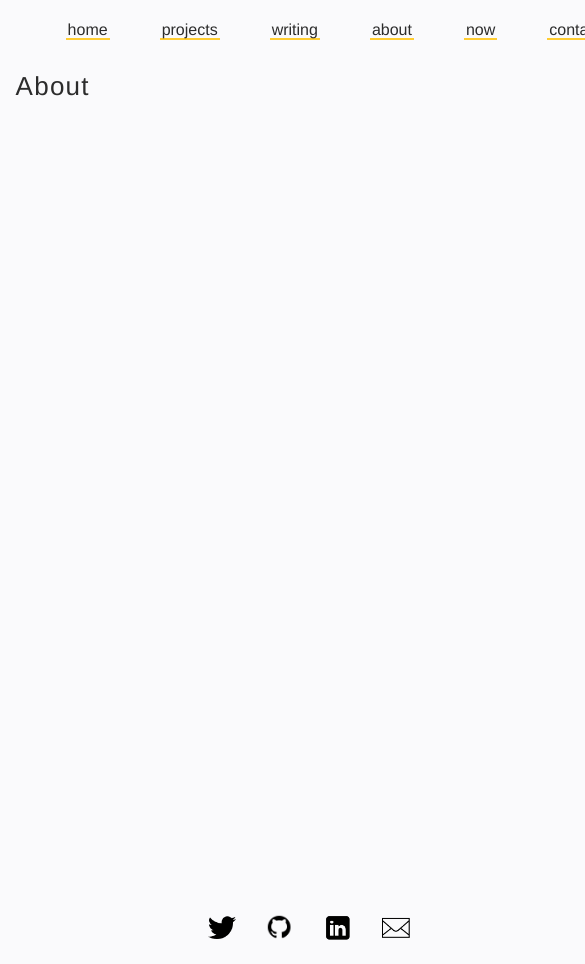
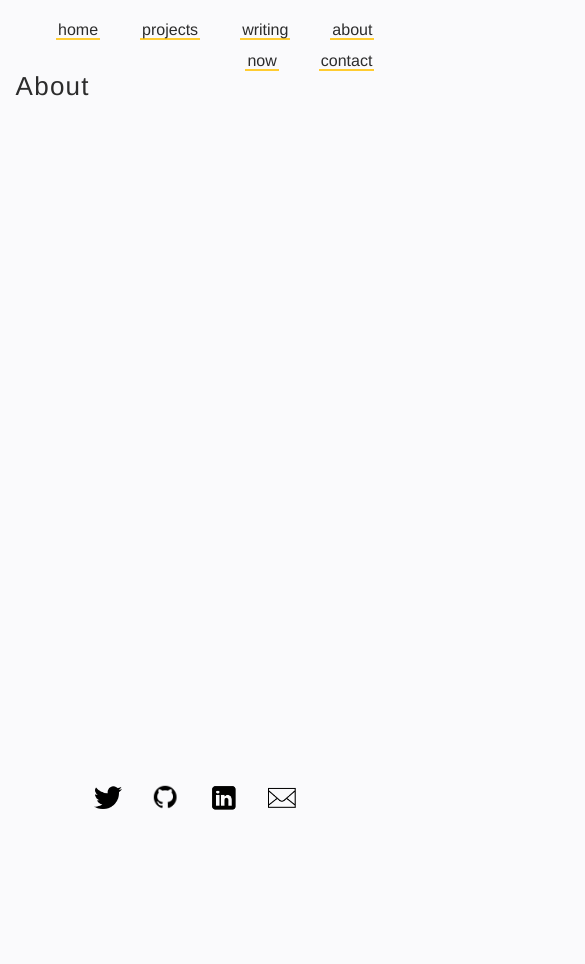
Before and after one commit to Alex-AK/portfolio_v3, a Next.js app in the folder client/: page /about in a window 390 px wide. Shown: the whole page, 585 px wide, since content can reach past the window. After the commit the page ends 844 px from the top, so only its background shows below. Built offline with nearby package versions, Linux system fonts and the light colour scheme.

Commit message:
Navigation responsiveness, clean up footer css.

```diff
--- a/client/components/Footer/index.tsx
+++ b/client/components/Footer/index.tsx
@@ -41,27 +41,10 @@
 export default Footer;
 
 const Styles = styled.div`
-  flex-shrink: 0;
-  display: flex;
-  justify-content: center;
-  align-items: center;
-  width: 350px;
-  height: 50px;
   margin: 0 auto;
-
-  @media (max-width: 600px) {
-    width: 100%;
-    margin: 0 auto 0 auto;
-    left: 0;
-  }
 
   img {
     width: 28px;
     margin: 0 15px;
   }
-
-  a {
-    text-decoration: none;
-    z-index: 3;
-  }
 `;
--- a/client/components/Navigation/index.tsx
+++ b/client/components/Navigation/index.tsx
@@ -43,8 +43,21 @@
   align-items: center;
 
   .menu {
+    display: flex;
+    justify-content: flex-end;
+    flex-wrap: wrap;
+    align-items: center;
+
+    @media (max-width: 573px) {
+      margin-top: 20px;
+    }
+
     a {
-      margin-left: 50px;
+      margin-left: 40px;
+
+      @media (max-width: 573px) {
+        margin-top: 10px;
+      }
     }
   }
 `;
--- a/client/pages/_app.tsx
+++ b/client/pages/_app.tsx
@@ -43,9 +43,5 @@
 
   #page {
     min-height: calc(100vh - 120px);
-
-    @media (max-width: 500px) {
-      min-height: calc(100vh);
-    }
   }
 `;
```
